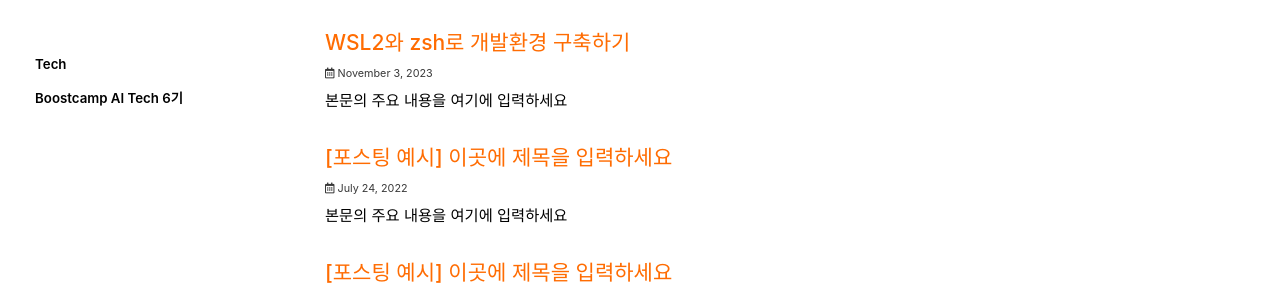
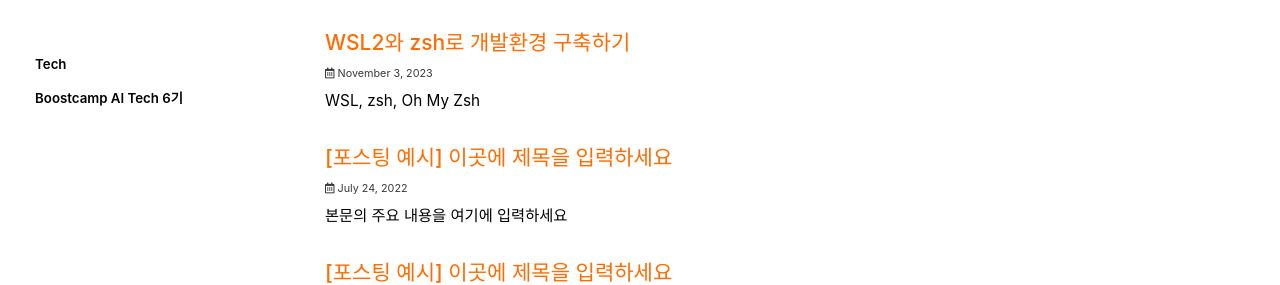
Before and after one commit to ChangZero/ChangZero.github.io, a Jekyll site: the page built from index.html, in a window 1280 px wide and 900 px high. Shown: the part 177-462 px from the top of the window. Built offline with Jekyll 4.4.1, drawn with Linux system fonts in a browser that asks for light colours; cached includes are drawn as plain includes; some web fonts are replaced; the list of posts is cut into pages by our own code; some of the changed lines change nothing that is shown.

Commit message:
Add: 2023-11-04

````diff
--- a/_posts/2023-11-04-categories-wsl2zsh.md
+++ b/_posts/2023-11-04-categories-wsl2zsh.md
@@ -1,11 +1,11 @@
 ---
 title: "WSL2와 zsh로 개발환경 구축하기"
-excerpt: "본문의 주요 내용을 여기에 입력하세요"
+excerpt: "WSL, zsh, Oh My Zsh"
 
 categories:
   - Tech
 tags:
-  - [wsl2, zsh]
+  - [wsl2, zsh, Oh My Zsh, VScode]
 
 permalink: /Tech/wsl2zsh/
 
@@ -13,9 +13,77 @@
 toc_sticky: true
 
 date: 2023-11-03
-last_modified_at: 22023-11-03
+last_modified_at: 2023-11-05
 ---
 
-## 🦥 본문
+## 1. WSL 활성화
+관리자 권한으로 Windows PowerShell을 실행하여
+```
+dism.exe /online /enable-feature /featurename:Microsoft-Windows-Subsystem-Linux /all /norestart
+```
+```
+dism.exe /online /enable-feature /featurename:VirtualMachinePlatform /all /norestart
+```
+두 명령어로 순차적으로 입력한다. 이후 컴퓨터를 재부팅해준다.
+```
+wsl --set-default-version 2
+```
+PowerShell에 명령어를 입력하여 WSL2를 기본버전으로 설정한다. <br>
+이후 Microsoft Store에서 원하는 Ubuntu 버전을 찾아서 설치를 진행한다. 또는
+```
+wsl --install -d Ubuntu <버전>
+```
+해당 명령어로 설치해주어도 무관하다.<br>
+실행 후 계정 생성 및 비밀번호를 설정해준다. <br>
+리눅스 버전을 새로 시작할 때는 패키지 관리자를 업데이트 해주는 습관을 가지는 것이 좋다. 패키지 업데이트 명령어는 다음과 같다.
+```
+sudo apt update -y && sudo apt upgrade -y
+```
 
-본문은 여기에 ...
+## 2. zsh로 설치
+### Windows Terminal 설치하기
+Microsoft Store에서 Windows Terminal을 설치한다.
+![image](https://github.com/ChangZero/ChangZero.github.io/assets/97018869/affe7bdc-5381-46ea-8008-430b4cbf5100)
+Windows Terminal을 실행 한 후 설치한 Ubuntu 버전으로 터미널을 띄운다.
+
+### zsh 설치하기
+```
+sudo apt install zsh -y
+```
+해당 코드로 zsh 설치를 진행한다. <br>
+
+## 3. Oh My Zsh 로 터미널 꾸미기
+```
+sh -c "$(curl -fsSL https://raw.githubusercontent.com/robbyrussell/oh-my-zsh/master/tools/install.sh)"
+```
+
+### Powerlevel10k 테마 적용
+```
+git clone https://github.com/romkatv/powerlevel10k.git ~/.oh-my-zsh/themes/powerlevel10k
+```
+위 명령어 실행 후
+```
+vi ~./zshrc
+```
+vi 에디터를 활용해서 아래 사진과 같이 입력해준다.
+![image](https://github.com/ChangZero/ChangZero.github.io/assets/97018869/9ed81ad9-1d74-4658-ab4a-bb059bf72886)
+
+### MesloLGS NF 폰트 설치 및 설정
+위 단계까지 오면 한글폰트가 깨지는 문제를 확인할 수 있다. <br>
+https://github.com/romkatv/powerlevel10k/#manual-font-installation <br>
+위 링크로 들어가서 MesloLGS NF 폰트를 모두 다운 받아준다. <br>
+![image](https://github.com/ChangZero/ChangZero.github.io/assets/97018869/e2db4bf7-f973-4e38-a346-ab46c2513a9a)
+해당 경로로 이동하여 아래 사진과 같이 설정을 변경해준다.
+![image](https://github.com/ChangZero/ChangZero.github.io/assets/97018869/f4e4ed9e-a01c-4359-8461-1453808ed7ad)
+필자는 IDE로 VSCode를 사용하는데 VSCode 설정 또한 바꿔주었다.
+![image](https://github.com/ChangZero/ChangZero.github.io/assets/97018869/b75224fb-6594-4f15-bbf7-09c2ea274ae6)
+
+### 테마 설정
+이 단계가 완료되면 터미널을 재시작한다.
+![image](https://github.com/ChangZero/ChangZero.github.io/assets/97018869/de5e8879-a734-474d-b9fe-b09c25b0e36f)
+위 사진 처럼 다이아몬드가 잘 보인다면 위 과정을 성공적으로 진행한 것이다. 설명을 따라 진행을 해준다면
+![image](https://github.com/ChangZero/ChangZero.github.io/assets/97018869/a0fa2599-9584-4d19-9703-1a2fb7349281)
+위 사진처럼 폰트가 깨지지 않고 잘 나올 것이다. (물론 설정에 따라 화면이 다를 수 있음)
+
+### ETC
+해당 과정을 모두 마쳤으면 wsl2을 활용한 개발환경 구축을 마친것이다. Node.js나 miniconda 등 Linux 커맨드를 활용하여 설치를 진행하면 된다.
````
